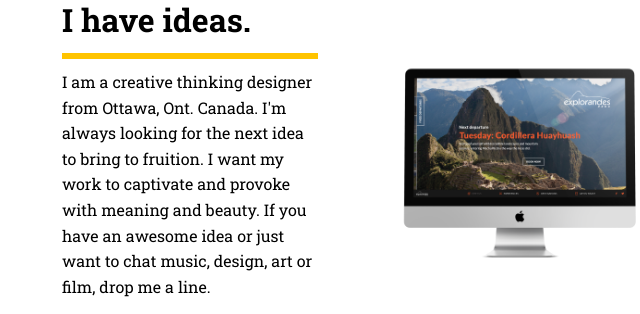
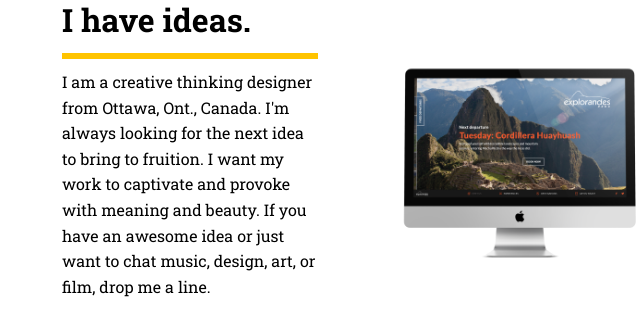
Before and after one commit to Jaredlebel/meetjared, a plain HTML site: page index.html in a window 1280 px wide. Shown: the part 317-631 px from the top of the page, 2-642 px from the left. Drawn offline with Linux system fonts and the light colour scheme.

Commit message:
Grammar adjustments

```diff
--- a/index.html
+++ b/index.html
@@ -15,7 +15,7 @@
             <a href="index.html"><img class="logo" src="images/jl-logo.svg"></a>
             <a href="index.html"><h2>Home</h2></a>
             <h1>Hi my name is Jared Lebel and I have ideas.</h1>
-            <p>I am a creative thinking designer from Ottawa, Ont. Canada. I'm always looking for the next idea to bring to fruition. I want my work to captivate and provoke with meaning and beauty. If you have an awesome idea or just want to chat music, design, art or film, drop me a line.</p>
+            <p>I am a creative thinking designer from Ottawa, Ont., Canada. I'm always looking for the next idea to bring to fruition. I want my work to captivate and provoke with meaning and beauty. If you have an awesome idea or just want to chat music, design, art, or film, drop me a line.</p>
             <h3>Let's Meet</h3>
             <p class="big">hey@meetjared.ca</p>
             <p>© 2014. Jared Lebel</p>
```
